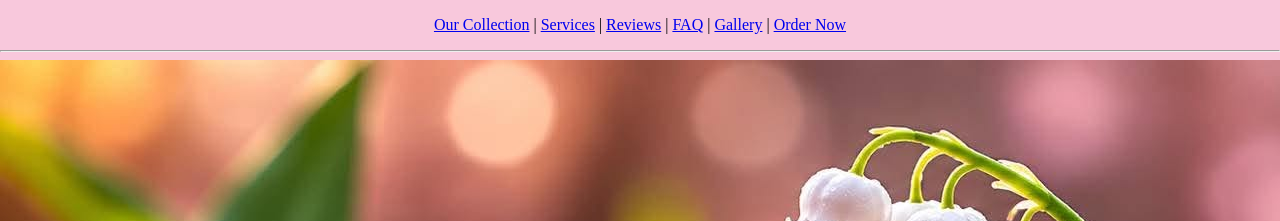
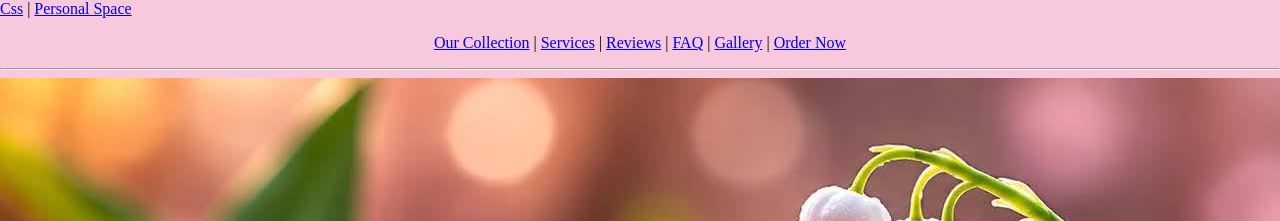
Before and after one commit to MhycaGarcia/my-3-websites, a plain HTML site: page Landing Page/index.html in a window 1280 px wide. Shown: the top 221 px of the page. Drawn offline with Linux system fonts and the light colour scheme.

Commit message:
Update index.html

```diff
--- a/Landing Page/index.html
+++ b/Landing Page/index.html
@@ -5,6 +5,11 @@
     <title>Mhyca's Flowers • Sarawattine</title>
 </head>
 <body marginwidth="0" marginheight="0" bgcolor="#F8C8DC">
+
+<nav>
+  <a href="index.html">Css</a> |
+  <a href="index.html">Personal Space</a>
+</nav>
 
     <p align="center">
         <a href="#collection">Our Collection</a> |
```
